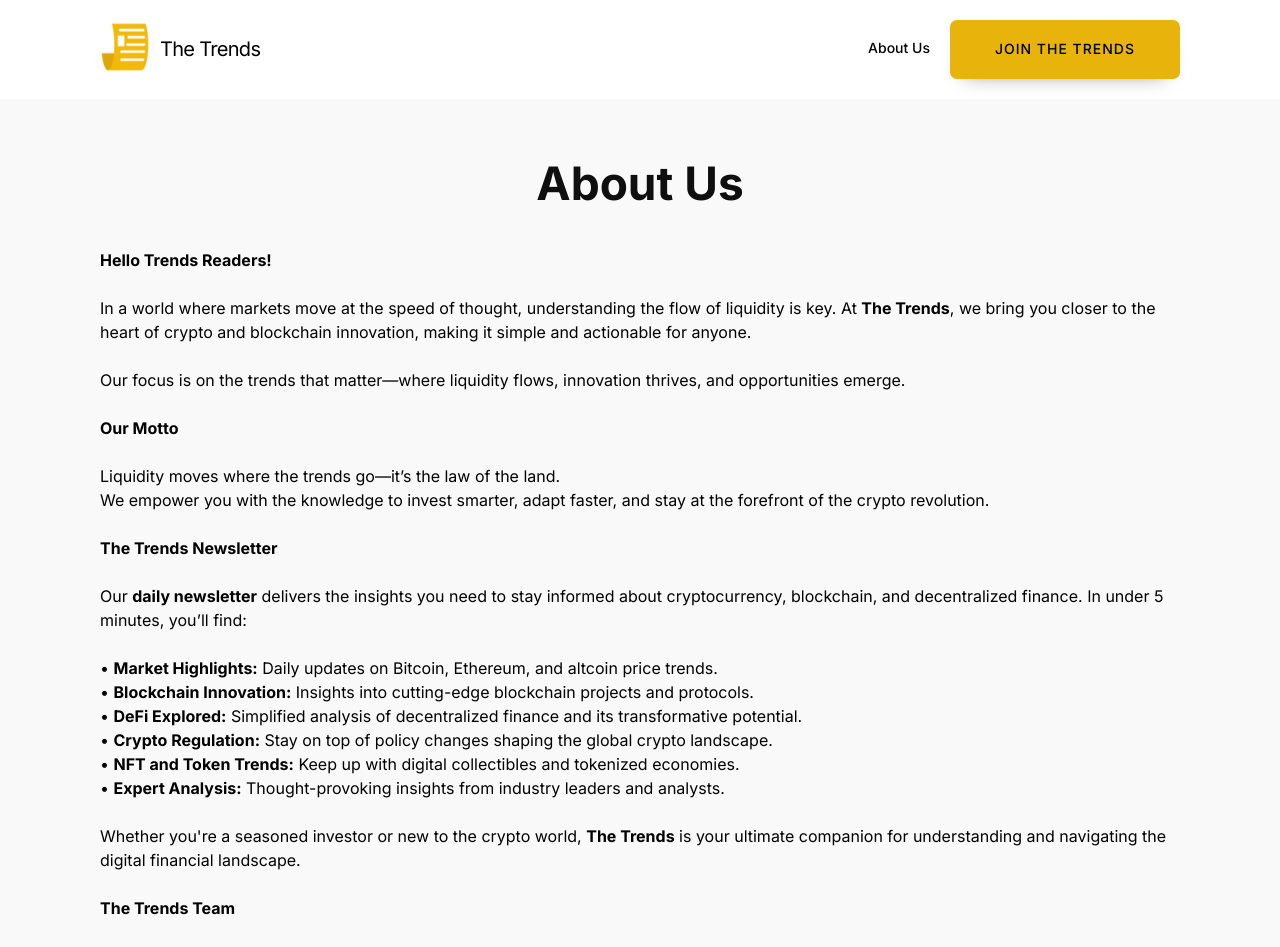
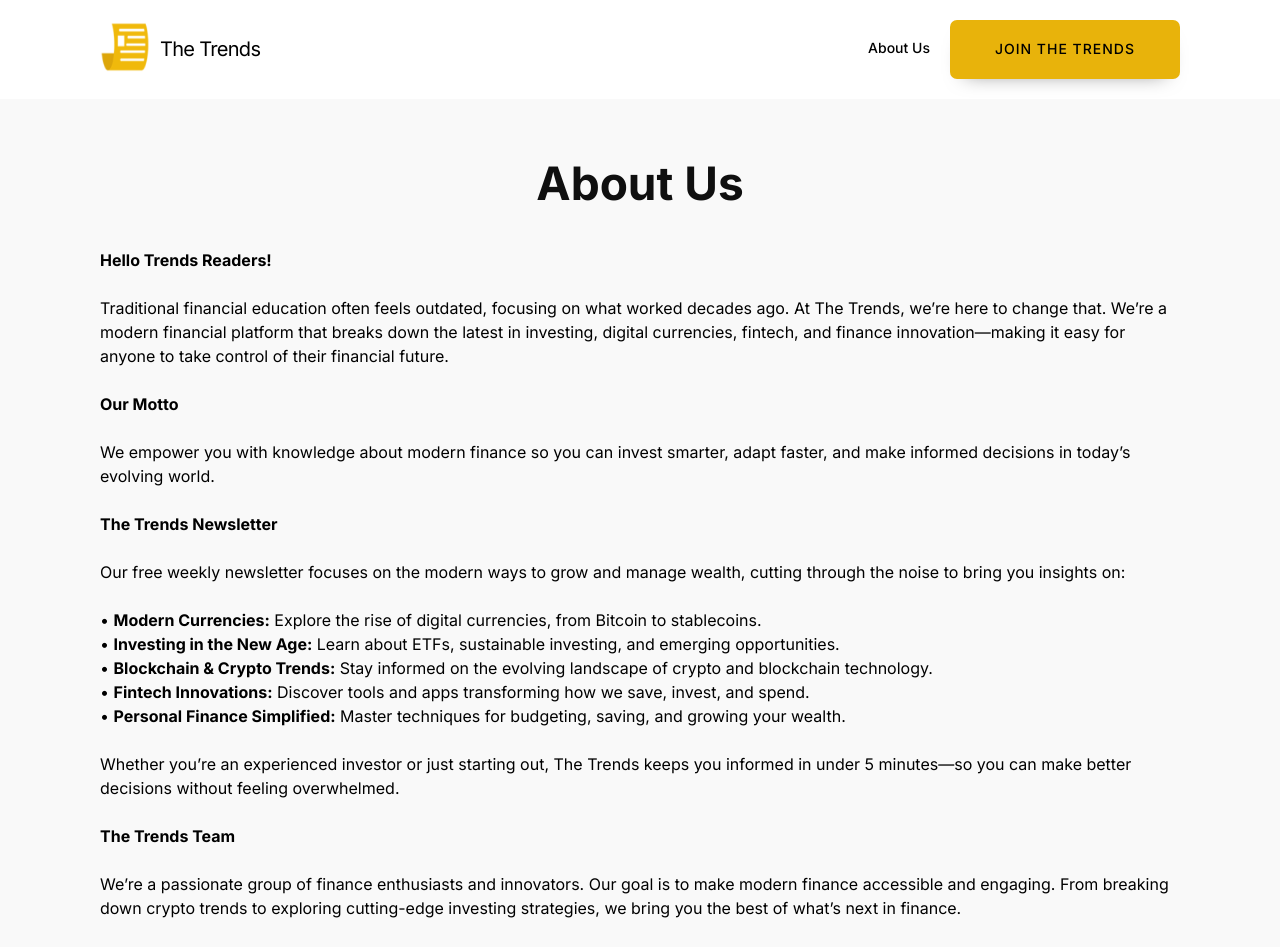
Before and after one commit to bilalraza01/finance_newsletter, a React (Create React App) app: page /about in a window 1280 px wide. Shown: the top 947 px of the page. Built offline with nearby package versions, Linux system fonts and the light colour scheme.

Commit message:
changed to weekly

```diff
--- a/src/components/Footer.jsx
+++ b/src/components/Footer.jsx
@@ -108,9 +108,7 @@
               lineHeight: "1.5",
             }}
           >
-            Welcome to <b>The Trends</b>—a daily newsletter dedicated to helping you navigate the fast-evolving world of cryptocurrency and blockchain.
-            <br /><br />
-            Every morning, we deliver expert-curated insights, breaking down complex topics into actionable knowledge. Whether you're a trader, investor, or blockchain enthusiast, <b>The Trends</b> keeps you ahead of the curve.
+            Welcome to The Trends—a newsletter designed to make modern finance easy to understand and actionable. Every Wednesday, we deliver expert-curated insights on the latest in finance and investing, right to your inbox.
           </Typography>
           <Box sx={{display: "flex", justifyContent: "left", width: "calc(100% - 20px)", marginTop: "15px"}}>
             <SocialIcon link="https://www.linkedin.com/in/mtayyabcpa/">
--- a/src/pages/About.jsx
+++ b/src/pages/About.jsx
@@ -8,44 +8,39 @@
       <Typography>
         <strong>Hello Trends Readers!</strong>
         <br /><br />
-        In a world where markets move at the speed of thought, understanding the flow of liquidity is key. At <b>The Trends</b>, we bring you closer to the heart of crypto and blockchain innovation, making it simple and actionable for anyone.
-        <br /><br />
-        Our focus is on the trends that matter—where liquidity flows, innovation thrives, and opportunities emerge.
+        Traditional financial education often feels outdated, focusing on what worked decades ago. At The Trends, we’re here to change that.
+        We’re a modern financial platform that breaks down the latest in investing, digital currencies, fintech, and finance innovation—making it easy for anyone to take control of their financial future.
         <br /><br />
 
         <strong>Our Motto</strong>
         <br /><br />
-        Liquidity moves where the trends go—it’s the law of the land. <br />We empower you with the knowledge to invest smarter, adapt faster, and stay at the forefront of the crypto revolution.
+        We empower you with knowledge about modern finance so you can invest smarter, adapt faster, and make informed decisions in today’s evolving world.
         <br /><br />
 
         <strong>The Trends Newsletter</strong>
         <br /><br />
-        Our <b>daily newsletter</b> delivers the insights you need to stay informed about cryptocurrency, blockchain, and decentralized finance. In under 5 minutes, you’ll find:
+        Our free weekly newsletter focuses on the modern ways to grow and manage wealth, cutting through the noise to bring you insights on:
         <br /><br />
-            • <strong>Market Highlights:</strong> Daily updates on Bitcoin, Ethereum, and altcoin price trends.
+            • <strong>Modern Currencies:</strong> Explore the rise of digital currencies, from Bitcoin to stablecoins.
             <br />
-            • <strong>Blockchain Innovation:</strong> Insights into cutting-edge blockchain projects and protocols.
+            • <strong>Investing in the New Age:</strong> Learn about ETFs, sustainable investing, and emerging opportunities.
             <br />
-            • <strong>DeFi Explored:</strong> Simplified analysis of decentralized finance and its transformative potential.
+            • <strong>Blockchain & Crypto Trends:</strong> Stay informed on the evolving landscape of crypto and blockchain technology.
             <br />
-            • <strong>Crypto Regulation:</strong> Stay on top of policy changes shaping the global crypto landscape.
+            • <strong>Fintech Innovations:</strong> Discover tools and apps transforming how we save, invest, and spend.
             <br />
-            • <strong>NFT and Token Trends:</strong> Keep up with digital collectibles and tokenized economies.
-            <br />
-            • <strong>Expert Analysis:</strong> Thought-provoking insights from industry leaders and analysts.
+            • <strong>Personal Finance Simplified:</strong> Master techniques for budgeting, saving, and growing your wealth.
             <br /><br />
 
-            Whether you're a seasoned investor or new to the crypto world, <b>The Trends</b> is your ultimate companion for understanding and navigating the digital financial landscape.
+            Whether you’re an experienced investor or just starting out, The Trends keeps you informed in under 5 minutes—so you can make better decisions without feeling overwhelmed.
         <br /><br />
 
         <strong>The Trends Team</strong>
         <br /><br />
 
-        We’re a team of blockchain enthusiasts and finance innovators. Our mission is to simplify the complex and make crypto accessible to everyone.
+        We’re a passionate group of finance enthusiasts and innovators. Our goal is to make modern finance accessible and engaging. From breaking down crypto trends to exploring cutting-edge investing strategies, we bring you the best of what’s next in finance.
         <br /><br />
-        From demystifying DeFi to analyzing market shifts, we deliver the best of what’s happening in the crypto space every day.
-        <br /><br />
-        Join <b>The Trends</b> and let us guide you through the ever-changing landscape of digital finance—one trend at a time.
+        Subscribe to The Trends and join us as we simplify modern finance, help you grow your wealth, and keep you ahead of the curve—One Trend at a time.
       </Typography>
     </ContentPage>
   )
--- a/src/pages/Advertise.jsx
+++ b/src/pages/Advertise.jsx
@@ -17,7 +17,7 @@
           margin: "0 auto 30px",
         }}
       >
-        We’re excited about the opportunity to collaborate! If your brand aligns with the world of cryptocurrency, blockchain, or decentralized finance, fill out the form below. A member of <b>The Trends</b> team will get back to you shortly.
+        We’re excited about the opportunity to collaborate! If your brand aligns with the world of modern finance, investing, or innovation, fill out the form below. A member of The Trends team will get back to you shortly.
       </Typography>
       <AdvertisingForm />
     </WrapperContainer>
--- a/src/pages/Home.jsx
+++ b/src/pages/Home.jsx
@@ -4,7 +4,7 @@
 import { Heading } from '../components/ContentPage';
 import axios from 'axios';
 import { Grid, Box, Input, Button, Typography, Alert, CircularProgress } from '@mui/material';
-import trendsHome from '../assets/images/trends_home.png';
+import trendsHome from '../assets/images/trends_home.jpeg';
 
 export const Home = () => {
   const theme = useTheme();
@@ -24,19 +24,21 @@
       return;
     }
     try {
-      const response = await axios.post(
-        `https://app.kit.com/forms/7421354/subscriptions`,
-        {email_address: email},
-        {
-          headers: {
-            "Content-Type": "application/x-www-form-urlencoded", // Ensure the data is sent correctly
-          },
-        }
-      );
-      if (response.status === 200) {
-        setMessage("You have successfully subscribed to the Trends!");
-        setMessageType("success");
-      }
+      console.log("email: ", email);
+      console.log("time: ", new Date().getTime());
+      // const response = await axios.post(
+      //   `https://app.kit.com/forms/7421354/subscriptions`,
+      //   {email_address: email},
+      //   {
+      //     headers: {
+      //       "Content-Type": "application/x-www-form-urlencoded", // Ensure the data is sent correctly
+      //     },
+      //   }
+      // );
+      // if (response.status === 200) {
+      //   setMessage("You have successfully subscribed to the Trends!");
+      //   setMessageType("success");
+      // }
     } catch (error) {
       setMessage("Error subscribing. Please try again later.");
       setMessageType("error");
@@ -52,7 +54,7 @@
           <Grid item xs={12} md={6}>
             <Box sx={{width: {xs: "100%", md: "90%"}}}>
               <Heading
-                text="The Trends: Liquidity moves where the trends go—it’s the law of the land."
+                text="The Trends: Your Free Finance NewsLetter to modern investing and finance"
                 sx={{
                   textAlign: "left",
                   fontSize: {xs: "28px", sm: "36px", md: "40px"},
@@ -60,7 +62,7 @@
                 }}
               />
               <Heading
-                text="Your daily guide to the world of cryptocurrency, blockchain, and decentralized finance."
+                text="We simplify complex financial topics—sign up for The Trends today!"
                 sx={{
                   textAlign: "left",
                   fontSize: {xs: "18px", sm: "22px"},
@@ -151,7 +153,7 @@
       <WrapperContainer bgcolor={theme.primary.main} outerSx={{paddingY: "40px", position: "relative", zIndex: "5"}}>
         <Heading
           type="h2"
-          text="Stay Ahead in the Crypto Revolution"
+          text="Stay Ahead, Stay Modern"
           sx={{
             textAlign: "center",
             fontSize: {xs: "28px", sm: "36px", md: "44px"},
@@ -170,7 +172,7 @@
             color: "rgba(0, 0, 0, 0.8)",
           }}
         >
-          Join thousands of readers who get the latest updates on cryptocurrency, blockchain innovations, and emerging financial trends. Delivered daily to your inbox.
+          Join thousands of readers who stay informed with The Trends, delivered Every Wednesday. Get insights into modern investing, digital currencies, and emerging financial trends.
         </Typography>
       </WrapperContainer>
     </>
```
Also changed, not shown: src/assets/images/trends_home.jpeg (added), src/assets/images/trends_home2.png (renamed from src/assets/images/trends_home.png).
